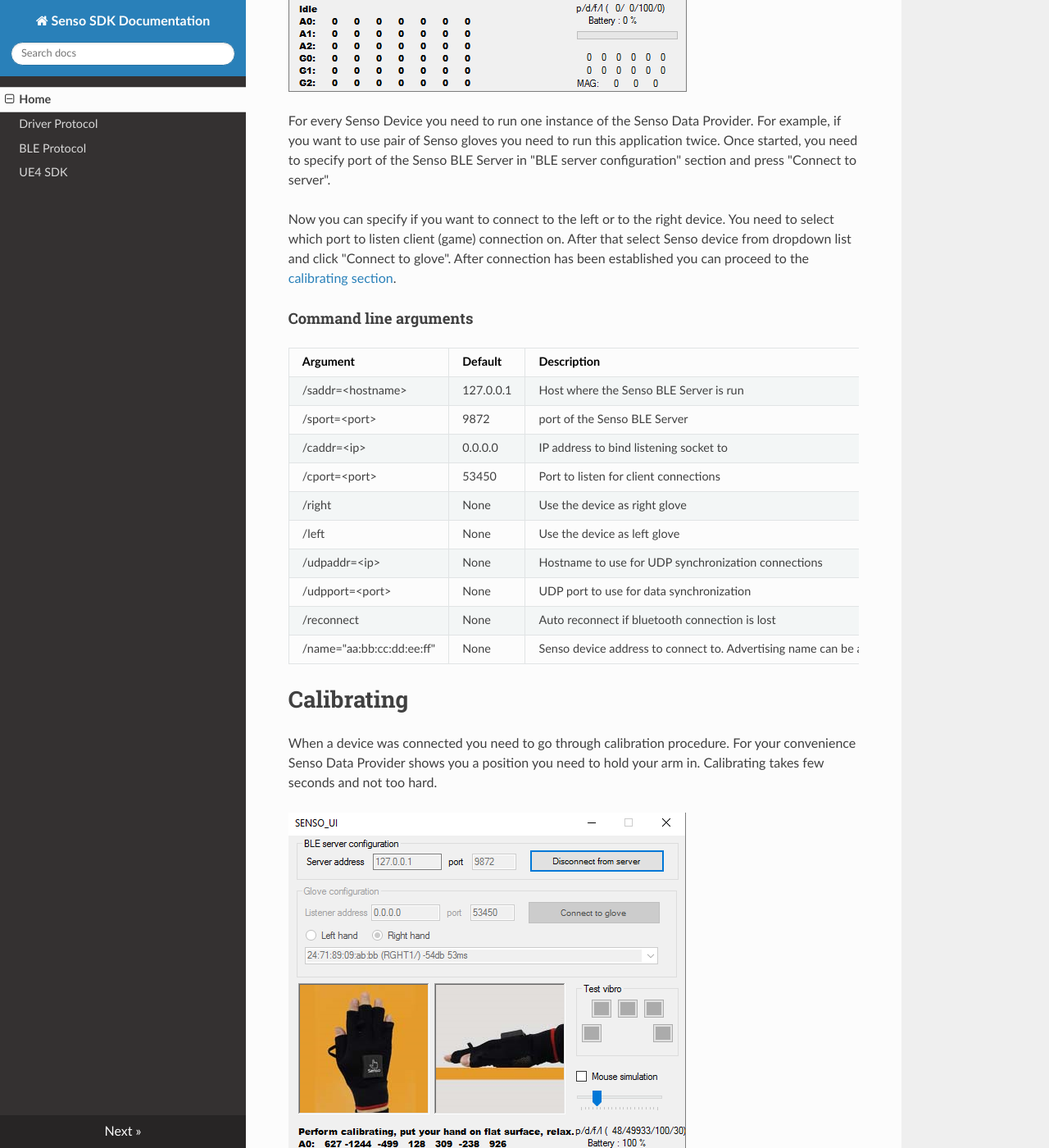
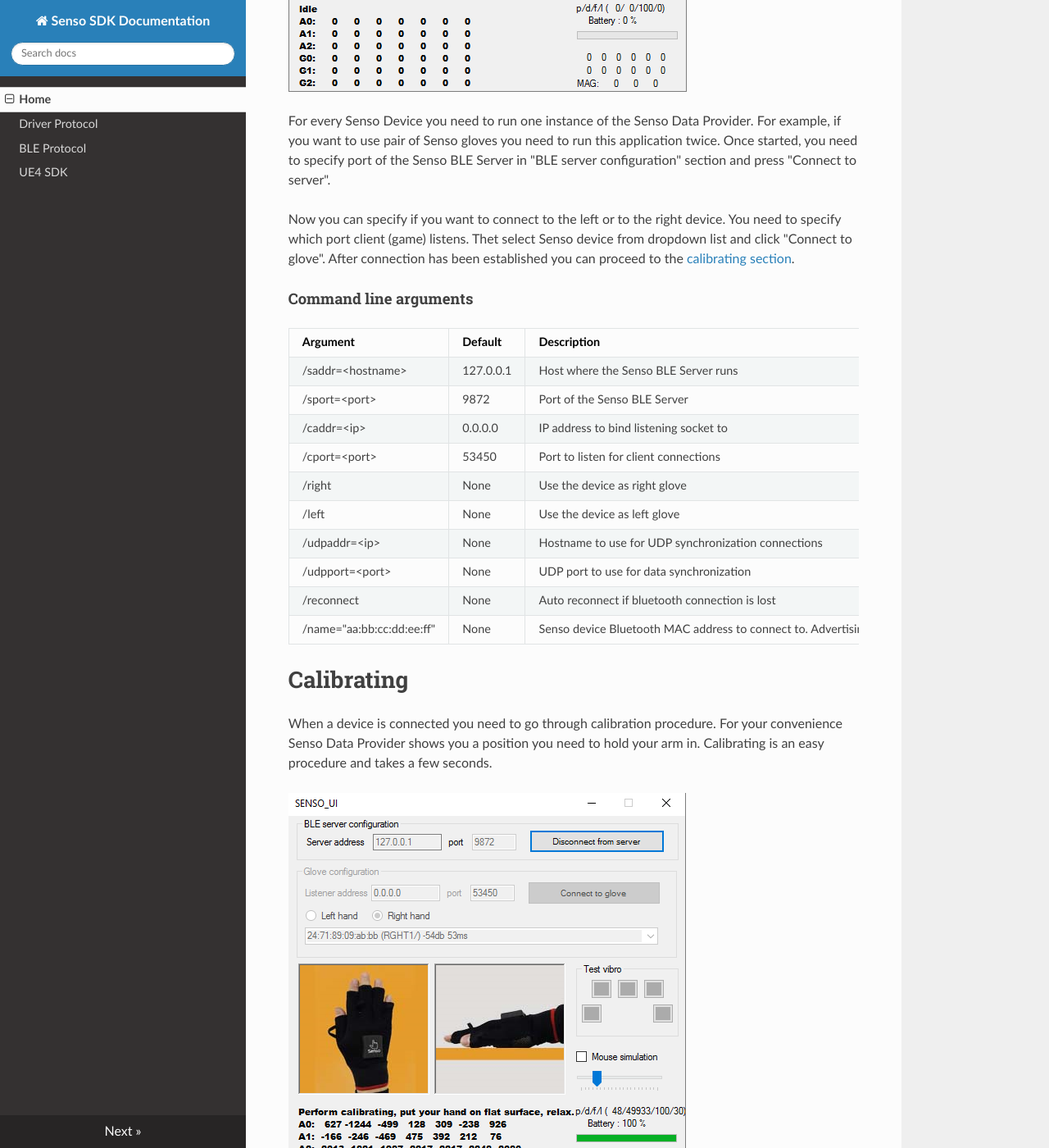
Before and after one commit to paintenzero/senso-docs, an MkDocs documentation site: the page built from docs/index.md, in a window 1280 px wide and 1400 px high, scrolled down 2483 px. Shown: the whole window at 82% size. Built offline with MkDocs 1.6.1, drawn with Linux system fonts in a browser that asks for light colours; nearby versions of some CDN libraries; old or Windows-style settings are respelled for this version of MkDocs; some of the changed text lies outside the part shown.

Commit message:
Some cosmetic changes in Index file

```diff
--- a/docs/index.md
+++ b/docs/index.md
@@ -41,15 +41,15 @@ To exit the Senso BLE Server you can right click on system tray icon and select
 
 For every Senso Device you need to run one instance of the Senso Data Provider. For example, if you want to use pair of Senso gloves you need to run this application twice. Once started, you need to specify port of the Senso BLE Server in "BLE server configuration" section and press "Connect to server".
 
-Now you can specify if you want to connect to the left or to the right device. You need to select which port to listen client (game) connection on.
-After that select Senso device from dropdown list and click "Connect to glove". After connection has been established you can proceed to the [calibrating section](#calibrating).
+Now you can specify if you want to connect to the left or to the right device. You need to specify which port client (game) listens.
+Thet select Senso device from dropdown list and click "Connect to glove". After connection has been established you can proceed to the [calibrating section](#calibrating).
 
 #### Command line arguments
 
 | Argument | Default | Description |
 |----------|---------|-------------|
-| /saddr=&lt;hostname&gt; | 127.0.0.1 | Host where the Senso BLE Server is run |
-| /sport=&lt;port&gt; | 9872 | port of the Senso BLE Server |
+| /saddr=&lt;hostname&gt; | 127.0.0.1 | Host where the Senso BLE Server runs |
+| /sport=&lt;port&gt; | 9872 | Port of the Senso BLE Server |
 | /caddr=&lt;ip&gt; | 0.0.0.0 | IP address to bind listening socket to |
 | /cport=&lt;port&gt; | 53450 | Port to listen for client connections |
 | /right | None | Use the device as right glove |
@@ -57,16 +57,16 @@ After that select Senso device from dropdown list and click "Connect to glove".
 | /udpaddr=&lt;ip&gt; | None | Hostname to use for UDP synchronization connections |
 | /udpport=&lt;port&gt; | None | UDP port to use for data synchronization |
 | /reconnect | None | Auto reconnect if bluetooth connection is lost |
-| /name="aa:bb:cc:dd:ee:ff" | None | Senso device address to connect to. Advertising name can be also used. |
+| /name="aa:bb:cc:dd:ee:ff" | None | Senso device Bluetooth MAC address to connect to. Advertising name can also be used. |
 
 # Calibrating
 
-When a device was connected you need to go through calibration procedure. For your convenience Senso Data Provider shows you a position you need to hold your arm in. Calibrating takes few seconds and not too hard.
+When a device is connected you need to go through calibration procedure. For your convenience Senso Data Provider shows you a position you need to hold your arm in. Calibrating is an easy procedure and takes a few seconds.
 
 ![Calibration 1](/img/driver/sdp_calibrate1.png)
 ![Calibration 2](/img/driver/sdp_calibrate2.png)
 
-After calibration is done you will see axes of rotations.
+When calibration is done you will see axes of rotations.
 
 ![Calibration done](/img/driver/sdp_calibrate_done.png)
 
```
Also changed, not shown: other parts of docs/index.md (+1 -1 lines).
